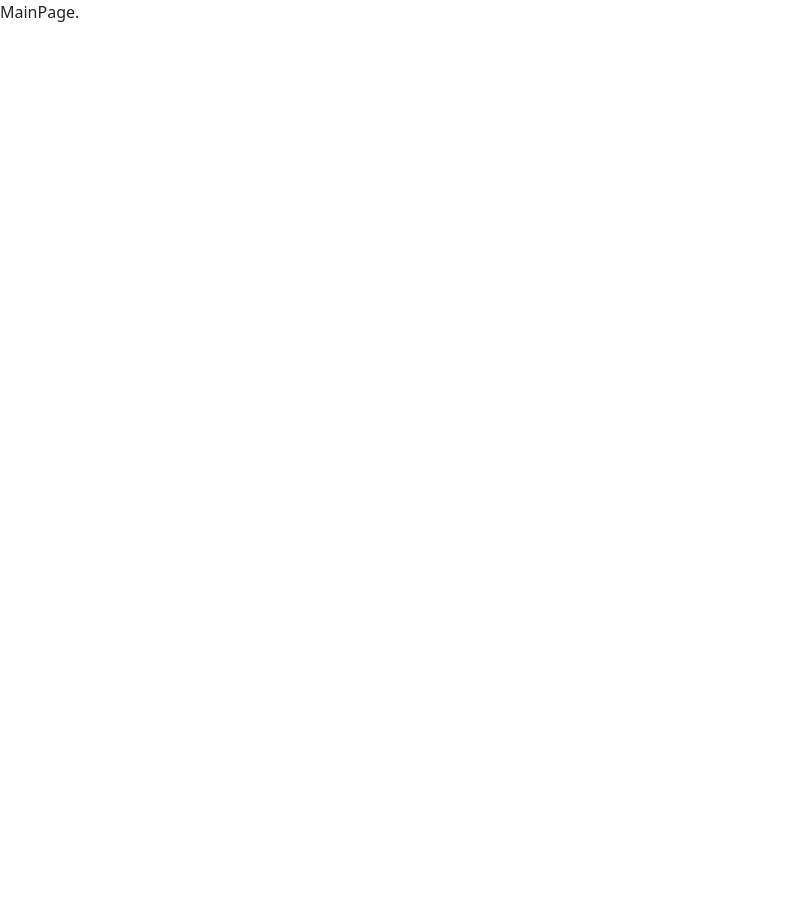
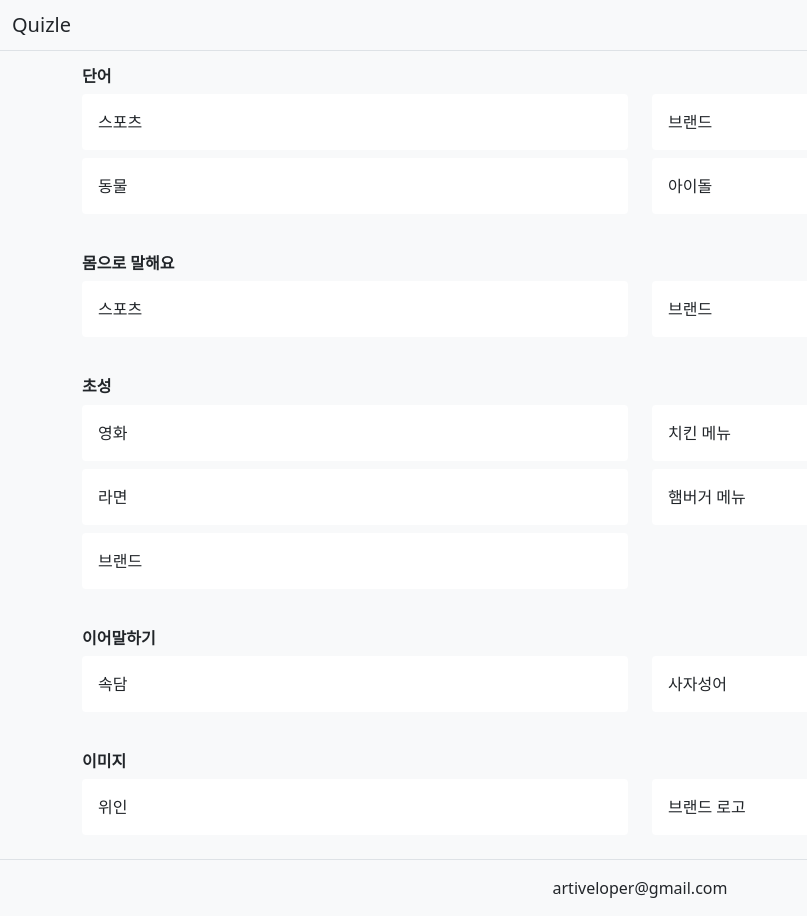
Before and after one commit to artiveloper/quizle-react, a React (Create React App) app: page / in a window 1280 px wide. Shown: the whole page, without its empty margins (0-807 px from the left). Before the commit the page ends 800 px from the top, so only its background shows below. Built offline with nearby package versions, Linux system fonts and the light colour scheme.

Commit message:
feat: 메인 페이지 마크업을 수정한다

```diff
--- a/src/AppRoutes.tsx
+++ b/src/AppRoutes.tsx
@@ -15,7 +15,7 @@ export default () => {
                 <Route exact path="/">
                     <MainPage />
                 </Route>
-                <Route path="/topics/:name" render={() => <GamePage />}>
+                <Route path="/topics/:id/ready" render={() => <GamePage />}>
                 </Route>
                 <Route path="/result">
                     <ResultPage />
--- a/src/pages/GamePage.tsx
+++ b/src/pages/GamePage.tsx
@@ -3,8 +3,8 @@ import {useRouteMatch} from "react-router";
 
 const GamePage: React.FunctionComponent = () => {
 
-    let match = useRouteMatch<{ name: string }>();
-    let topic = match.params.name;
+    let match = useRouteMatch<{ id: string }>();
+    let topic = match.params.id;
 
     return (
         <div>
--- a/src/pages/MainPage.tsx
+++ b/src/pages/MainPage.tsx
@@ -1,9 +1,50 @@
-import React from 'react';
+import React, {useCallback} from 'react';
+import categories from '../data/categories.json';
+import {useHistory} from "react-router";
 
 const MainPage: React.FunctionComponent = () => {
+
+    let history = useHistory();
+
+    const onClickTopic = useCallback((topicId: number) => () => {
+        history.push(`/topics/${topicId}/ready`)
+    }, [history]);
+
     return (
-        <div>
-            MainPage.
+        <div className="bg-light">
+            <nav className="navbar border-bottom">
+                <div className="container-fluid">
+                    <span className="navbar-brand mb-0 h1">Quizle</span>
+                </div>
+            </nav>
+            <div className="container">
+                {
+                    categories.map((category) => {
+                        return (
+                            <div key={category.id} className="py-3">
+                                <h6 className="fw-bold">{category.name}</h6>
+                                <div className="row">
+                                    {
+                                        category.topics.map((topic) => {
+                                            return (
+                                                <div key={topic.id} className="col-6 mb-2">
+                                                    <div className="bg-white p-3 rounded"
+                                                         onClick={onClickTopic(topic.id)}>
+                                                        {topic.name}
+                                                    </div>
+                                                </div>
+                                            )
+                                        })
+                                    }
+                                </div>
+                            </div>
+                        )
+                    })
+                }
+            </div>
+            <footer className="border-top text-center p-3">
+                artiveloper@gmail.com
+            </footer>
         </div>
     );
 };
```
